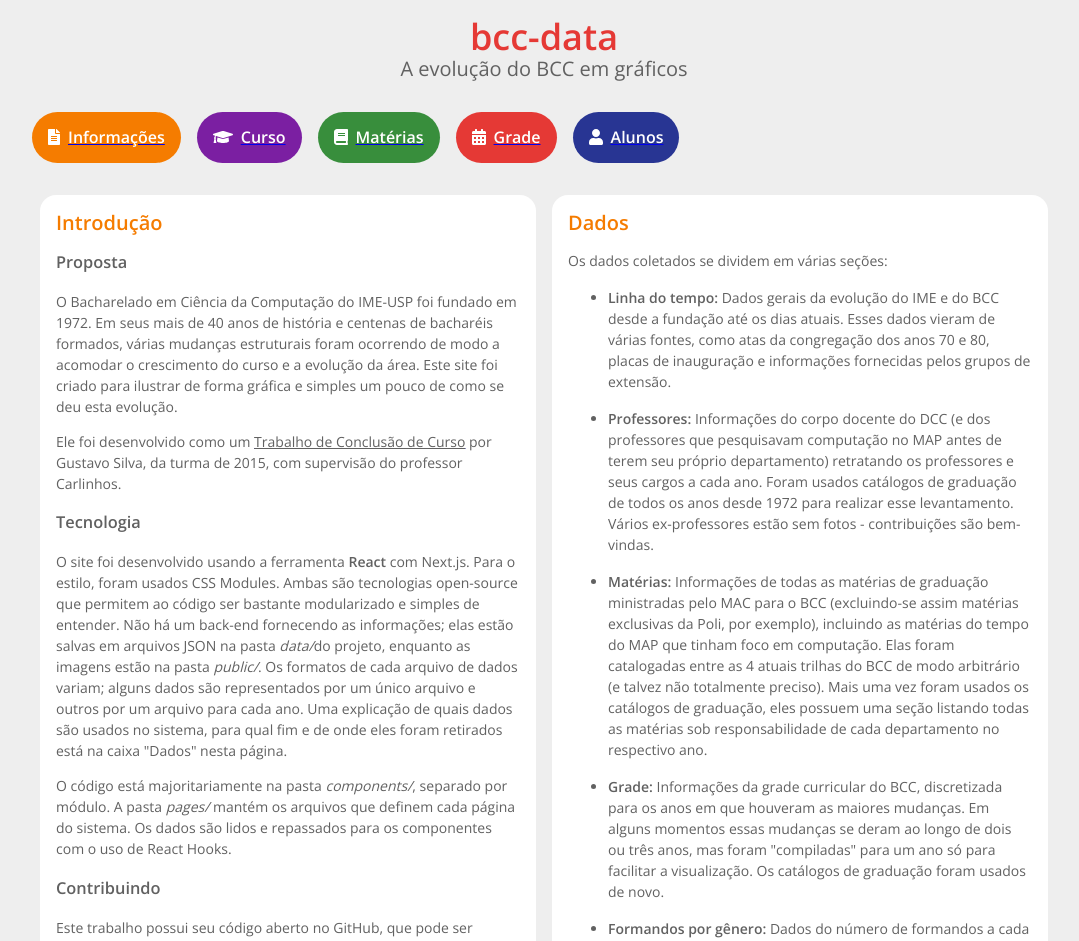
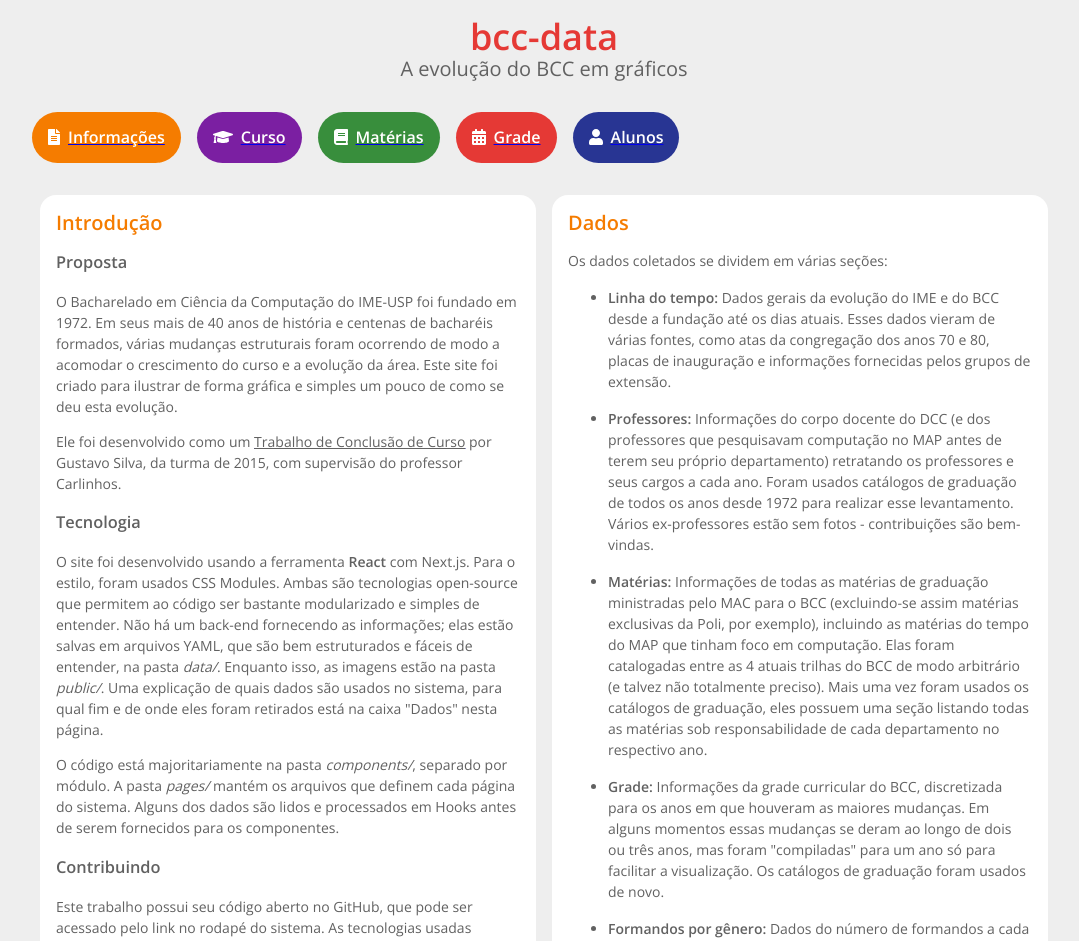
Before and after one commit to akaFTS/bcc-data, a Next.js app: page /info in a window 1280 px wide. Shown: the top 941 px of the page, without its empty margins (96-1175 px from the left). Built offline with nearby package versions, Linux system fonts and the light colour scheme.

Commit message:
Update contributing guidelines

```diff
--- a/components/information/summary.tsx
+++ b/components/information/summary.tsx
@@ -31,13 +31,12 @@ export default function Summary() {
           estilo, foram usados CSS Modules. Ambas são tecnologias open-source
           que permitem ao código ser bastante modularizado e simples de
           entender. Não há um back-end fornecendo as informações; elas estão
-          salvas em arquivos JSON na pasta
-          <span className={styles.italic}> data/</span>do projeto, enquanto as
+          salvas em arquivos YAML, que são bem estruturados e fáceis de
+          entender, na pasta
+          <span className={styles.italic}> data/</span>. Enquanto isso, as
           imagens estão na pasta
-          <span className={styles.italic}> public/</span>. Os formatos de cada
-          arquivo de dados variam; alguns dados são representados por um único
-          arquivo e outros por um arquivo para cada ano. Uma explicação de quais
-          dados são usados no sistema, para qual fim e de onde eles foram
+          <span className={styles.italic}> public/</span>. Uma explicação de
+          quais dados são usados no sistema, para qual fim e de onde eles foram
           retirados está na caixa &quot;Dados&quot; nesta página.
         </p>
         <p className={styles.endOfSection}>
@@ -45,8 +44,8 @@ export default function Summary() {
           <span className={styles.italic}> components/</span>, separado por
           módulo. A pasta
           <span className={styles.italic}> pages/</span> mantém os arquivos que
-          definem cada página do sistema. Os dados são lidos e repassados para
-          os componentes com o uso de React Hooks.
+          definem cada página do sistema. Alguns dos dados são lidos e
+          processados em Hooks antes de serem fornecidos para os componentes.
         </p>
         <h3 className={styles.title}>Contribuindo</h3>
         <p>
```
Also changed, not shown: 1 other file (tests, documents, lock files or other folders).
